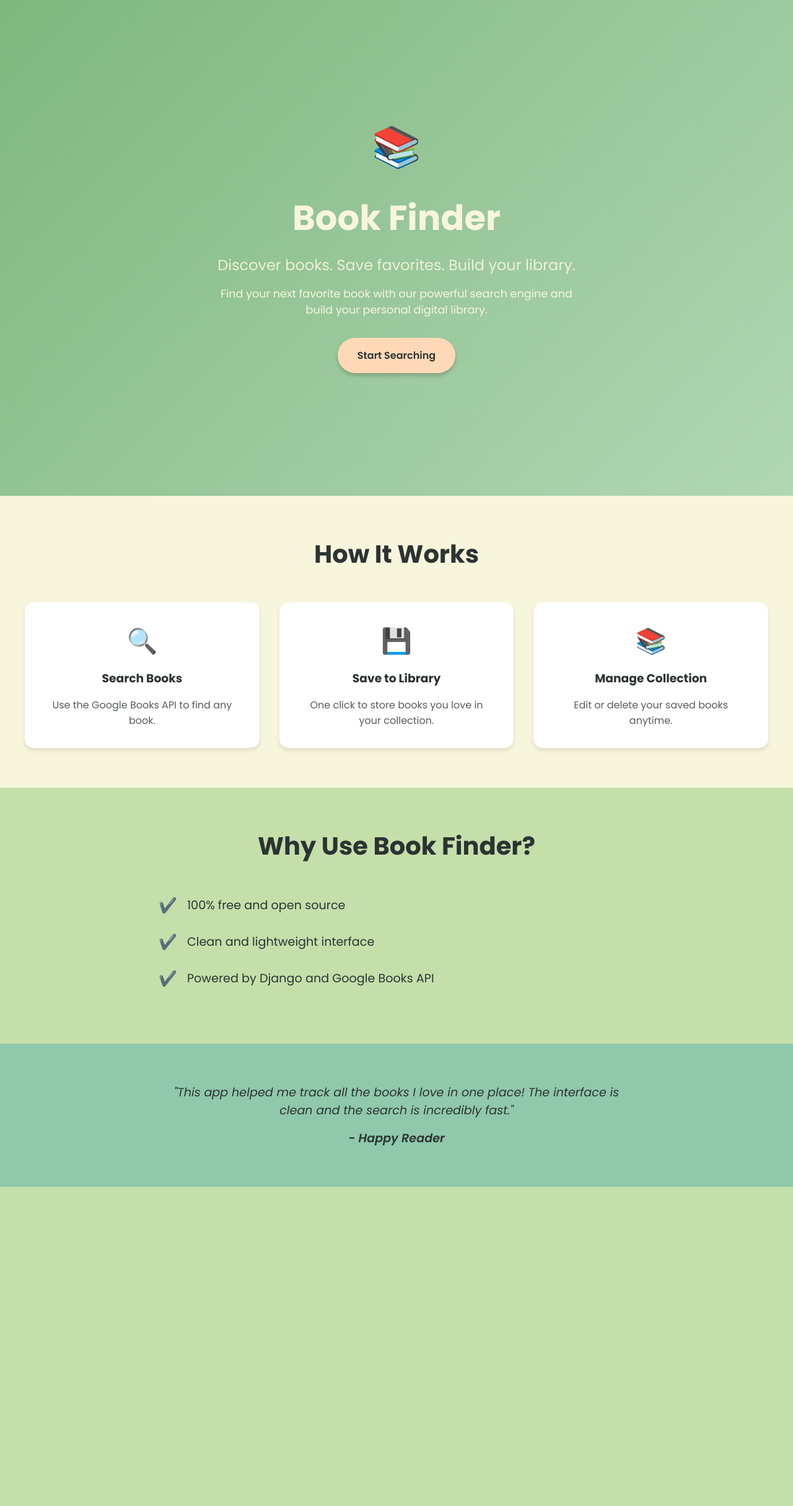
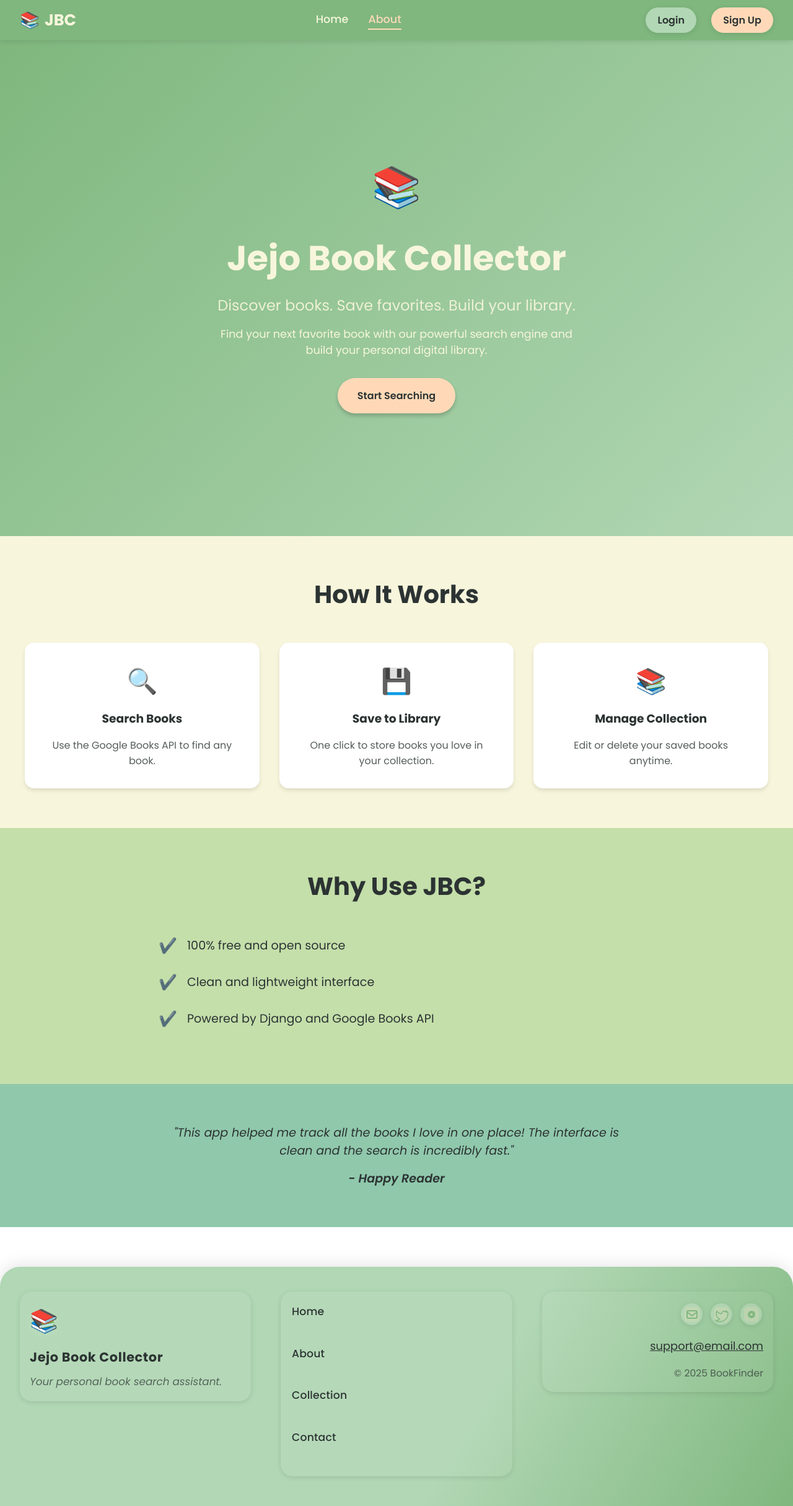
Before and after one commit to Je-Joestar24/jejo_book_collector, a Django app: page / in a window 1280 px wide. Shown: the whole page at 62% size. Before the commit the page ends 1915 px from the top, so only its background shows below. Run offline with Django 5.2, Linux system fonts and the light colour scheme.

Commit message:
ref #02: Created and implemented the navigations

```diff
--- /dev/null
+++ b/static/css/footer/brand.css
@@ -0,0 +1,41 @@
+.footer__section--brand {
+    display: flex;
+    flex-direction: column;
+    align-items: flex-start;
+    gap: 0.7rem;
+}
+
+.footer__logo {
+    font-size: 2.3rem;
+    margin-bottom: 0.2rem;
+    animation: logoPop 1s cubic-bezier(.4, 2, .6, 1);
+    filter: drop-shadow(0 2px 8px var(--shadow-shine));
+}
+
+@keyframes logoPop {
+    0% {
+        transform: scale(0.7) rotate(-10deg);
+    }
+
+    60% {
+        transform: scale(1.2) rotate(5deg);
+    }
+
+    100% {
+        transform: scale(1) rotate(0);
+    }
+}
+
+
+.footer__brand-name {
+    font-weight: 700;
+    font-size: 1.3rem;
+    letter-spacing: 0.03em;
+}
+
+.footer__tagline {
+    font-size: 1.05rem;
+    color: var(--text-dark);
+    opacity: 0.7;
+    font-style: italic;
+}
--- /dev/null
+++ b/static/css/footer/generals.css
@@ -0,0 +1,35 @@
+.footer {
+    background: linear-gradient(120deg, var(--primary-blue) 60%, var(--primary-green) 100%);
+    color: var(--text-dark);
+    box-shadow: 0 -4px 24px var(--shadow-light);
+    padding: 2.5rem 0 1.5rem 0;
+    font-size: 1.05rem;
+    margin-top: 4rem;
+    width: 100%;
+    border-radius: 2rem 2rem 0 0;
+    backdrop-filter: blur(2px);
+    position: relative;
+    overflow: hidden;
+}
+
+.footer__container {
+    max-width: var(--container-xl);
+    margin: 0 auto;
+    display: flex;
+    justify-content: space-between;
+    align-items: flex-start;
+    gap: 3rem;
+    flex-wrap: wrap;
+    padding: 0 2rem;
+}
+
+.footer__section {
+    flex: 1 1 220px;
+    min-width: 200px;
+    margin-bottom: 1.5rem;
+    background: rgba(255, 255, 255, 0.05);
+    border-radius: 1.2rem;
+    padding: 1.2rem 1rem;
+    box-shadow: 0 2px 8px var(--shadow-light);
+    transition: box-shadow 0.3s, background 0.3s;
+}
--- /dev/null
+++ b/static/css/footer/index.css
@@ -0,0 +1,5 @@
+@import 'brand.css';
+@import 'generals.css';
+@import 'navs.css';
+@import 'responsive.css';
+@import 'social.css';
--- /dev/null
+++ b/static/css/footer/navs.css
@@ -0,0 +1,40 @@
+.footer__section--links ul {
+    display: flex;
+    flex-direction: column;
+    gap: 0.7rem;
+}
+
+.footer__section--links a {
+    color: var(--text-dark);
+    font-weight: 500;
+    font-size: 1.08rem;
+    letter-spacing: 0.01em;
+    transition: color 0.2s, transform 0.2s;
+    position: relative;
+    padding: 0.2rem 0.1rem;
+    border-radius: 0.5rem;
+    outline: none;
+}
+
+.footer__section--links a::after {
+    content: '';
+    display: block;
+    height: 2.5px;
+    width: 0;
+    background: var(--accent-pastel);
+    border-radius: 2px;
+    transition: width 0.3s cubic-bezier(.4, 2, .6, 1);
+    margin-top: 2px;
+}
+
+.footer__section--links a:hover,
+.footer__section--links a:focus {
+    color: var(--accent-pastel);
+    background: rgba(255, 217, 183, 0.12);
+    transform: translateX(4px) scale(1.04);
+}
+
+.footer__section--links a:hover::after,
+.footer__section--links a:focus::after {
+    width: 100%;
+}
--- /dev/null
+++ b/static/css/footer/social.css
@@ -0,0 +1,52 @@
+.footer__section--contact {
+    display: flex;
+    flex-direction: column;
+    gap: 0.7rem;
+    align-items: flex-end;
+}
+
+.footer__socials {
+    display: flex;
+    gap: 0.7rem;
+    margin-bottom: 0.5rem;
+}
+
+.footer__icon-link {
+    display: flex;
+    align-items: center;
+    justify-content: center;
+    width: 2.2rem;
+    height: 2.2rem;
+    border-radius: 50%;
+    background: rgba(255, 255, 255, 0.18);
+    box-shadow: 0 2px 8px var(--shadow-light);
+    transition: background 0.2s, transform 0.2s;
+    outline: none;
+    border: none;
+    margin-right: 0.1rem;
+}
+
+.footer__icon-link:hover,
+.footer__icon-link:focus {
+    background: var(--accent-pastel);
+    transform: scale(1.12) rotate(-6deg);
+}
+
+.footer__contact-link {
+    color: var(--text-dark);
+    font-size: 1.12rem;
+    text-decoration: underline;
+    transition: color 0.2s;
+    margin-bottom: 0.2rem;
+}
+
+.footer__contact-link:hover,
+.footer__contact-link:focus {
+    color: var(--accent-pastel);
+}
+
+.footer__copyright {
+    font-size: 0.98rem;
+    opacity: 0.7;
+    margin-top: 0.3rem;
+}
--- /dev/null
+++ b/static/css/header/header.css
@@ -0,0 +1,156 @@
+.header {
+  background: var(--primary-green);
+  color: var(--text-light);
+  box-shadow: 0 2px 8px var(--shadow-light);
+  position: sticky;
+  top: 0;
+  z-index: 100;
+  transition: background 0.3s;
+}
+
+.header__container {
+  max-width: var(--container-xl);
+  margin: 0 auto;
+  display: flex;
+  align-items: center;
+  justify-content: space-between;
+  padding: 0.75rem 2rem;
+}
+
+.header__logo {
+  display: flex;
+  align-items: center;
+  font-size: 1.6rem;
+  font-weight: 700;
+  gap: 0.5rem;
+  color: var(--text-light);
+  transition: transform 0.2s;
+}
+.header__logo:hover {
+  transform: scale(1.05) rotate(-2deg);
+}
+
+.header__links {
+  display: flex;
+  gap: 2rem;
+}
+.header__links a {
+  color: var(--text-light);
+  font-weight: 500;
+  font-size: 1.1rem;
+  position: relative;
+  transition: color 0.2s;
+}
+.header__links a::after {
+  content: '';
+  display: block;
+  height: 2px;
+  width: 0;
+  background: var(--accent-pastel);
+  transition: width 0.3s cubic-bezier(.4,2,.6,1);
+  margin-top: 2px;
+}
+.header__links a:hover,
+.header__links a:focus,
+.header__links a.active {
+  color: var(--accent-pastel);
+}
+
+.header__links a:hover::after,
+.header__links a:focus::after,
+.header__links a.active::after {
+  width: 100%;
+}
+
+.header__actions {
+  display: flex;
+  align-items: center;
+  gap: 1rem;
+}
+
+.header__btn {
+  padding: 0.5rem 1.2rem;
+  border-radius: 2rem;
+  font-weight: 600;
+  font-size: 1rem;
+  background: var(--primary-blue);
+  color: var(--text-dark);
+  box-shadow: 0 2px 8px var(--shadow-light);
+  transition: background 0.2s, color 0.2s, transform 0.2s;
+  margin-left: 0.5rem;
+}
+.header__btn--login:hover,
+.header__btn--login:focus {
+  background: var(--accent-pastel);
+  color: var(--text-dark);
+  transform: translateY(-2px) scale(1.05);
+}
+.header__btn--signup {
+  background: var(--accent-pastel);
+  color: var(--text-dark);
+}
+.header__btn--signup:hover,
+.header__btn--signup:focus {
+  background: var(--primary-blue);
+  color: var(--text-dark);
+  transform: translateY(-2px) scale(1.05);
+}
+
+.header__hamburger {
+  display: none;
+  flex-direction: column;
+  gap: 4px;
+  background: none;
+  border: none;
+  cursor: pointer;
+  margin-left: 1rem;
+}
+.header__hamburger-bar {
+  width: 28px;
+  height: 3px;
+  background: var(--text-light);
+  border-radius: 2px;
+  transition: all 0.3s;
+}
+
+.header__mobile-menu {
+  display: none;
+  flex-direction: column;
+  background: var(--primary-green);
+  position: absolute;
+  top: 100%;
+  left: 0;
+  width: 100%;
+  box-shadow: 0 4px 16px var(--shadow-dark);
+  padding: 1.5rem 2rem;
+  animation: slideDown 0.4s cubic-bezier(.4,2,.6,1);
+}
+.header__mobile-menu a {
+  color: var(--text-light);
+  font-size: 1.2rem;
+  margin-bottom: 1rem;
+  transition: color 0.2s;
+}
+.header__mobile-menu a:last-child {
+  margin-bottom: 0;
+}
+@keyframes slideDown {
+  from { opacity: 0; transform: translateY(-20px);}
+  to { opacity: 1; transform: translateY(0);}
+}
+
+/* Responsive */
+@media (max-width: 900px) {
+  .header__links {
+    display: none;
+  }
+  .header__hamburger {
+    display: flex;
+  }
+  .header__mobile-menu[hidden] {
+    display: none;
+  }
+  .header__mobile-menu:not([hidden]) {
+    display: flex;
+  }
+}
--- a/static/css/main.css
+++ b/static/css/main.css
@@ -1,4 +1,6 @@
 @import './home/index.css';
+@import './footer/index.css';
+@import './header/header.css';
 
 :root {
   /* Primary Colors */
--- /dev/null
+++ b/templates/base/footer.html
@@ -0,0 +1,54 @@
+<footer class="footer" role="contentinfo" aria-label="Footer">
+  <div class="footer__container">
+    <!-- Brand Section -->
+    <div class="footer__section footer__section--brand">
+      <span class="footer__logo" aria-label="JBC Logo">📚</span>
+      <span class="footer__brand-name">Jejo Book Collector</span>
+      <p class="footer__tagline">Your personal book search assistant.</p>
+    </div>
+    <!-- Quick Links -->
+    <nav class="footer__section footer__section--links" aria-label="Footer Quick Links">
+      <ul>
+        <li><a href="/" aria-label="Home">Home</a></li>
+        <li><a href="/about" aria-label="About">About</a></li>
+        <li><a href="/collection" aria-label="Collection">Collection</a></li>
+        <li><a href="/contact" aria-label="Contact">Contact</a></li>
+      </ul>
+    </nav>
+    <!-- Contact & Social -->
+    <div class="footer__section footer__section--contact">
+      <div class="footer__socials" aria-label="Social Links">
+        <a href="mailto:support@email.com" class="footer__icon-link" aria-label="Email">
+          <!-- Envelope SVG -->
+          <svg width="24" height="24" fill="none" aria-hidden="true" focusable="false" viewBox="0 0 24 24">
+            <rect width="24" height="24" rx="6" fill="#FFD9B7" opacity="0.2"/>
+            <path d="M4 8l8 6 8-6" stroke="#7FB77E" stroke-width="2" stroke-linecap="round" stroke-linejoin="round"/>
+            <rect x="4" y="6" width="16" height="12" rx="2" stroke="#7FB77E" stroke-width="2"/>
+          </svg>
+        </a>
+        <a href="#" class="footer__icon-link" aria-label="Twitter">
+          <!-- Twitter SVG -->
+          <svg width="24" height="24" fill="none" aria-hidden="true" focusable="false" viewBox="0 0 24 24">
+            <rect width="24" height="24" rx="6" fill="#FFD9B7" opacity="0.2"/>
+            <path d="M20 7.5a7.5 7.5 0 01-2.18.6A3.75 3.75 0 0020 6.13a7.5 7.5 0 01-2.37.91A3.75 3.75 0 0012 10.5v.34A10.66 10.66 0 014 6.5s-4 9 5 13a11.25 11.25 0 01-7 2c9 5 20 0 20-11.5a4.1 4.1 0 00-.08-.83A7.72 7.72 0 0020 7.5z" stroke="#7FB77E" stroke-width="1.5" stroke-linecap="round" stroke-linejoin="round"/>
+          </svg>
+        </a>
+        <a href="#" class="footer__icon-link" aria-label="Instagram">
+          <!-- Instagram SVG -->
+          <svg width="24" height="24" fill="none" aria-hidden="true" focusable="false" viewBox="0 0 24 24">
+            <rect width="24" height="24" rx="6" fill="#FFD9B7" opacity="0.2"/>
+            <rect x="7" y="7" width="10" height="10" rx="5" stroke="#7FB77E" stroke-width="2"/>
+            <circle cx="12" cy="12" r="3" stroke="#7FB77E" stroke-width="2"/>
+            <circle cx="16" cy="8" r="1" fill="#7FB77E"/>
+          </svg>
+        </a>
+      </div>
+      <a href="mailto:support@email.com" aria-label="Email Support" class="footer__contact-link">
+        support@email.com
+      </a>
+      <span class="footer__copyright">
+        &copy; 2025 BookFinder
+      </span>
+    </div>
+  </div>
+</footer>
--- /dev/null
+++ b/templates/base/header.html
@@ -0,0 +1,44 @@
+<nav class="header" role="navigation" aria-label="Main Navigation">
+  <div class="header__container">
+    <a href="/" class="header__logo" aria-label="JBC Home">
+      <span aria-hidden="true" class="header__logo-icon">📚</span>
+      <span class="header__logo-text">JBC</span>
+    </a>
+    <ul class="header__links" role="menubar" aria-label="Primary">
+      {% if not authed %}
+      <li role="none">
+        <a role="menuitem" href="/" aria-label="Home">Home</a>
+      </li>
+      <li role="none">
+        <a role="menuitem" class="active" href="/about" aria-label="About">About</a>
+      </li>
+      {% else %}
+      <li role="none">
+        <a role="menuitem" href="/search" aria-label="Search Books">Search Books</a>
+      </li>
+      <li role="none">
+        <a role="menuitem" href="/collection" aria-label="Collection">Collection</a>
+      </li>
+      {% endif %}
+    </ul>
+    <div class="header__actions">
+      {% if not authed %}
+      <a href="/login" class="header__btn header__btn--login" role="button" aria-label="Login">Login</a>
+      <a href="/signup" class="header__btn header__btn--signup" role="button" aria-label="Sign Up">Sign Up</a>
+      {% endif %}
+      <button class="header__hamburger" aria-label="Open menu" aria-controls="mobile-menu" aria-expanded="false">
+        <span class="header__hamburger-bar"></span>
+        <span class="header__hamburger-bar"></span>
+        <span class="header__hamburger-bar"></span>
+      </button>
+    </div>
+  </div>
+  <div id="mobile-menu" class="header__mobile-menu" role="menu" aria-label="Mobile Navigation" hidden>
+    <a href="/" role="menuitem" aria-label="Home">Home</a>
+    <a href="/about" role="menuitem" aria-label="About">About</a>
+    <a href="/search" role="menuitem" aria-label="Search Books">Search Books</a>
+    <a href="/collection" role="menuitem" aria-label="Collection">Collection</a>
+    <a href="/login" class="header__btn--login" role="menuitem" aria-label="Login">Login</a>
+    <a href="/signup" class="header__btn--signup" role="menuitem" aria-label="Sign Up">Sign Up</a>
+  </div>
+</nav>
--- a/templates/base/main.html
+++ b/templates/base/main.html
@@ -15,10 +15,17 @@
     <link rel="stylesheet" href="{% static 'css/main.css' %}" />
   </head>
   <body>
-    {% include 'base/navbar.html' %}
+
+    {% block header_display %}
+
+    {% endblock %}
 
     {% block content %}
 
     {% endblock %}
+
+    {% block footer_display %}
+
+    {% endblock %}
   </body>
 </html>
--- a/templates/base/navbar.html
+++ /dev/null
@@ -1,2 +0,0 @@
-<nav>
-</nav>
--- /dev/null
+++ b/templates/base/unauthed.html
@@ -0,0 +1,18 @@
+{% extends 'base/main.html' %}
+
+{% block header_display %}
+
+{% include 'base/header.html' with access='unauthed' only %}
+
+{% endblock %}
+
+{% block title %}{% endblock %}
+
+{% block content %} {% endblock %}
+
+
+{% block footer_display %}
+
+{% include 'base/footer.html' with authed=False only %}
+
+{% endblock %}
--- a/templates/unauthed/home.html
+++ b/templates/unauthed/home.html
@@ -1,4 +1,4 @@
-{% extends 'base/main.html' %}
+{% extends 'base/unauthed.html' %}
 
 {% block title %}Home{% endblock %}
 
--- a/templates/unauthed/home/hero.html
+++ b/templates/unauthed/home/hero.html
@@ -1,9 +1,9 @@
 <!-- Hero Section -->
 
-<section class="hero" role="banner" aria-label="Welcome to Book Finder">
+<section class="hero" role="banner" aria-label="Welcome to Jejo Book Collector">
   <div class="hero__content">
     <div class="hero__icon" role="img" aria-label="Book icon">📚</div>
-    <h1 class="hero__title">Book Finder</h1>
+    <h1 class="hero__title">Jejo Book Collector</h1>
     <p class="hero__tagline">Discover books. Save favorites. Build your library.</p>
     <p class="hero__description">Find your next favorite book with our powerful search engine and build your personal digital library.</p>
     <a href="/search/" class="hero__cta" role="button" aria-label="Start searching for books">Start Searching</a>
--- a/templates/unauthed/home/reasons.html
+++ b/templates/unauthed/home/reasons.html
@@ -1,6 +1,6 @@
 <!-- Why Use Section -->
-<section class="why-use" role="region" aria-label="Why use Book Finder">
-  <h2 class="section-title">Why Use Book Finder?</h2>
+<section class="why-use" role="region" aria-label="Why use JBC">
+  <h2 class="section-title">Why Use JBC?</h2>
   <div class="benefits">
     <ul class="benefits__list" role="list">
       <li class="benefits__item" role="listitem">
```
Also changed, not shown: static/css/footer/responsive.css (added, +51 -0 lines).
